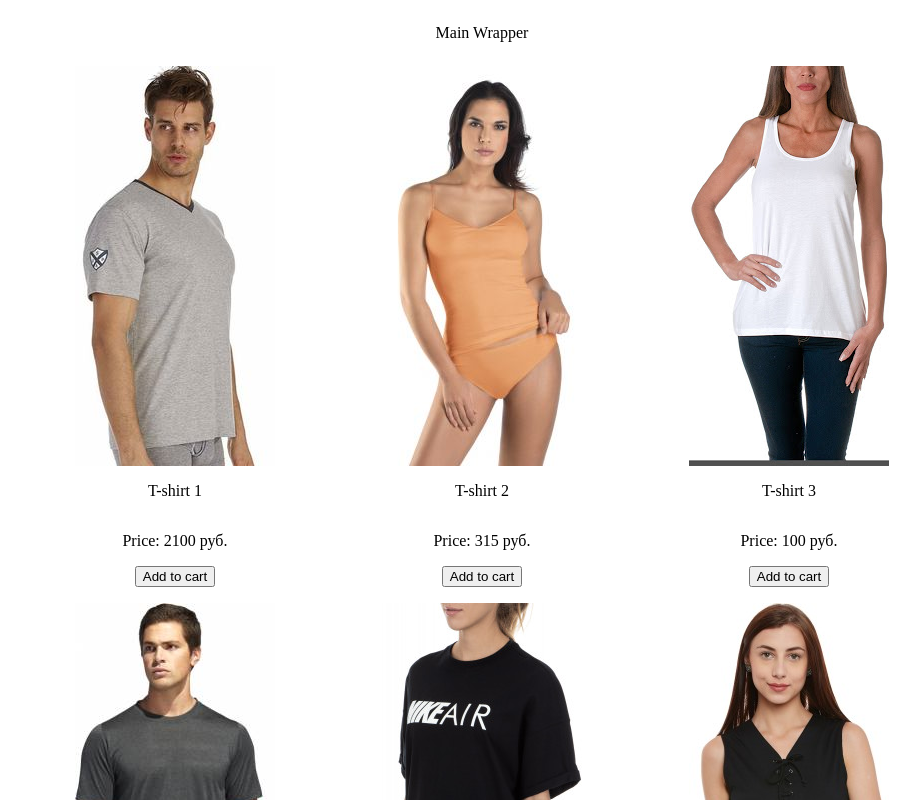
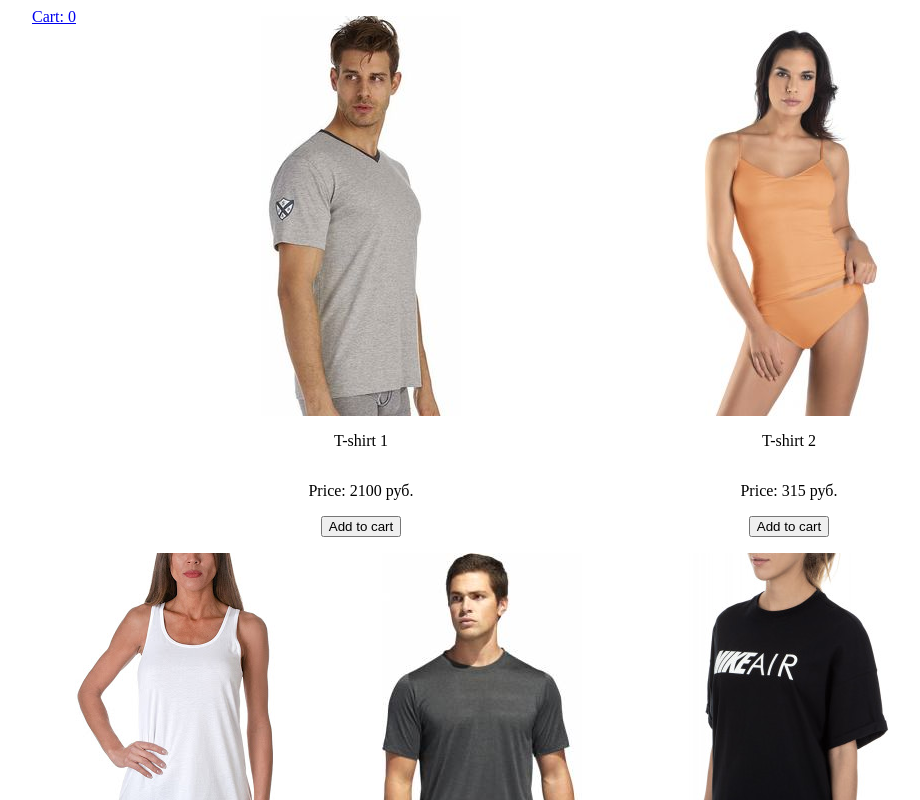
Before and after one commit to White11010/Online-Shop, a Vue app: page /#/ in a window 1280 px wide. Shown: the top 800 px of the page, without its empty margins (158-1078 px from the left). Built offline with nearby package versions, Linux system fonts and the light colour scheme; data requests are answered from the project's data file.

Commit message:
added routes and router-links

```diff
--- a/src/components/os-cart.vue
+++ b/src/components/os-cart.vue
@@ -1,17 +1,21 @@
 <template>
     <div class="os-cart">
-        <h1>Cart</h1>
+        <router-link :to="{name: 'catalog'}">
+            <div class="os-catalog__link_to_cart">Back to catalog</div>
+        </router-link>
         <os-cart-item
-            v-for="(item, index) in cart_data"
+            v-for="(item, index) in CART"
             :key="item.article"
             :cart_item_data="item"
             @deleteFromCart="deleteFromCart(index)"
+
         />
+
     </div>
 </template>
 
 <script>
-    import {mapActions} from 'vuex'
+    import {mapGetters, mapActions} from 'vuex'
     import osCartItem from './os-cart-item.vue'
 
     export default {
@@ -19,17 +23,18 @@
         components: {
             osCartItem,
         },
+        computed: {
+            ...mapGetters([
+                'CART'
+            ]),
+        },
         props: {
-            cart_data: {
-                type: Array,
-                default() {
-                    return []
-                }
-            }
+
         },
         methods: {
             ...mapActions([
                 'DELETE_FROM_CART'
+
             ]),
             deleteFromCart(index) {
                 this.DELETE_FROM_CART(index);
--- a/src/components/os-catalog.vue
+++ b/src/components/os-catalog.vue
@@ -1,6 +1,8 @@
 <template>
     <div class="os-catalog">
-
+        <router-link :to="{name: 'cart'}">
+            <div class="os-catalog__link_to_cart">Cart: {{CART.length}}</div>
+        </router-link>
         <os-catalog-item
             v-for="product in PRODUCTS"
             :key="product.article"
@@ -24,7 +26,8 @@
         },
         computed: {
             ...mapGetters([
-                'PRODUCTS'
+                'PRODUCTS',
+                'CART'
             ]),
 
         },
@@ -50,4 +53,5 @@
         flex-wrap: wrap;
         justify-content: space-between;
     }
+
 </style>
--- a/src/components/os-main-wrapper.vue
+++ b/src/components/os-main-wrapper.vue
@@ -1,27 +1,17 @@
 <template>
     <div class="os-main-wrapper">
-        <p>{{title}}</p>
-        <os-catalog/>
-        <os-cart
-            v-if="CART.length"
-            :cart_data="CART"
-        />
+        <keep-alive>
+            <router-view></router-view>
+        </keep-alive>
+
     </div>
 </template>
 
 <script>
-import OsCart from './os-cart.vue'
-import OsCatalog from './os-catalog.vue'
-import {mapGetters} from 'vuex'
-
 
     export default {
         name: 'os-main-wrapper',
-        components: {
-            OsCatalog,
-            OsCart
 
-        },
         props: {},
         data() {
             return {
@@ -29,9 +19,7 @@ import {mapGetters} from 'vuex'
             }
         },
         computed: {
-            ...mapGetters([
-                'CART'
-            ])
+
         },
         methods: {},
         watch: {},
--- a/src/router/index.js
+++ b/src/router/index.js
@@ -1,7 +1,20 @@
 import { createRouter, createWebHashHistory } from "vue-router";
 
+import osCatalog from '../components/os-catalog'
+import osCart from '../components/os-cart'
+
 const routes = [
-
+  {
+    path: '/',
+    name: 'catalog',
+    component: osCatalog
+  },
+  {
+    path: '/cart',
+    name: 'cart',
+    component: osCart,
+    props: true
+  }
 ];
 
 const router = createRouter({
```
